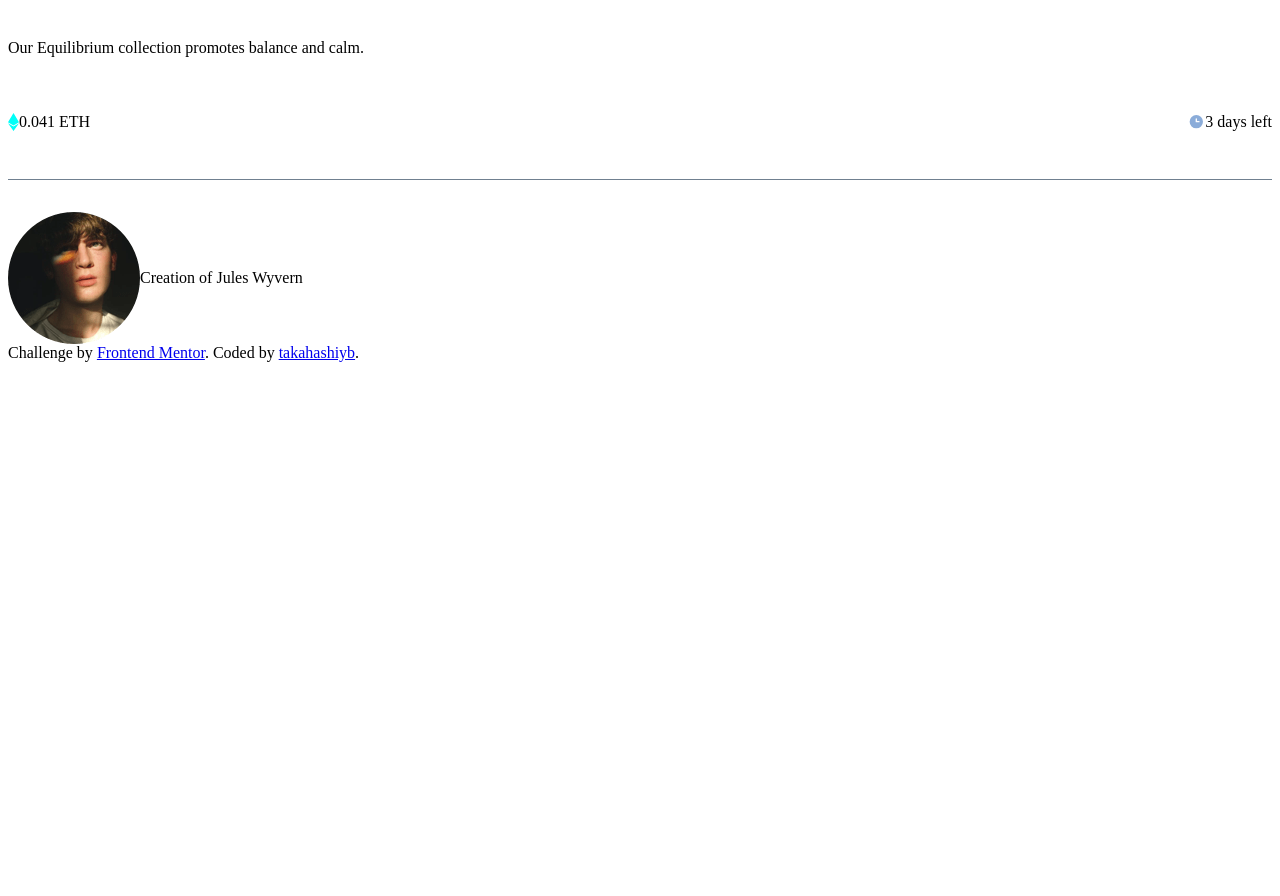
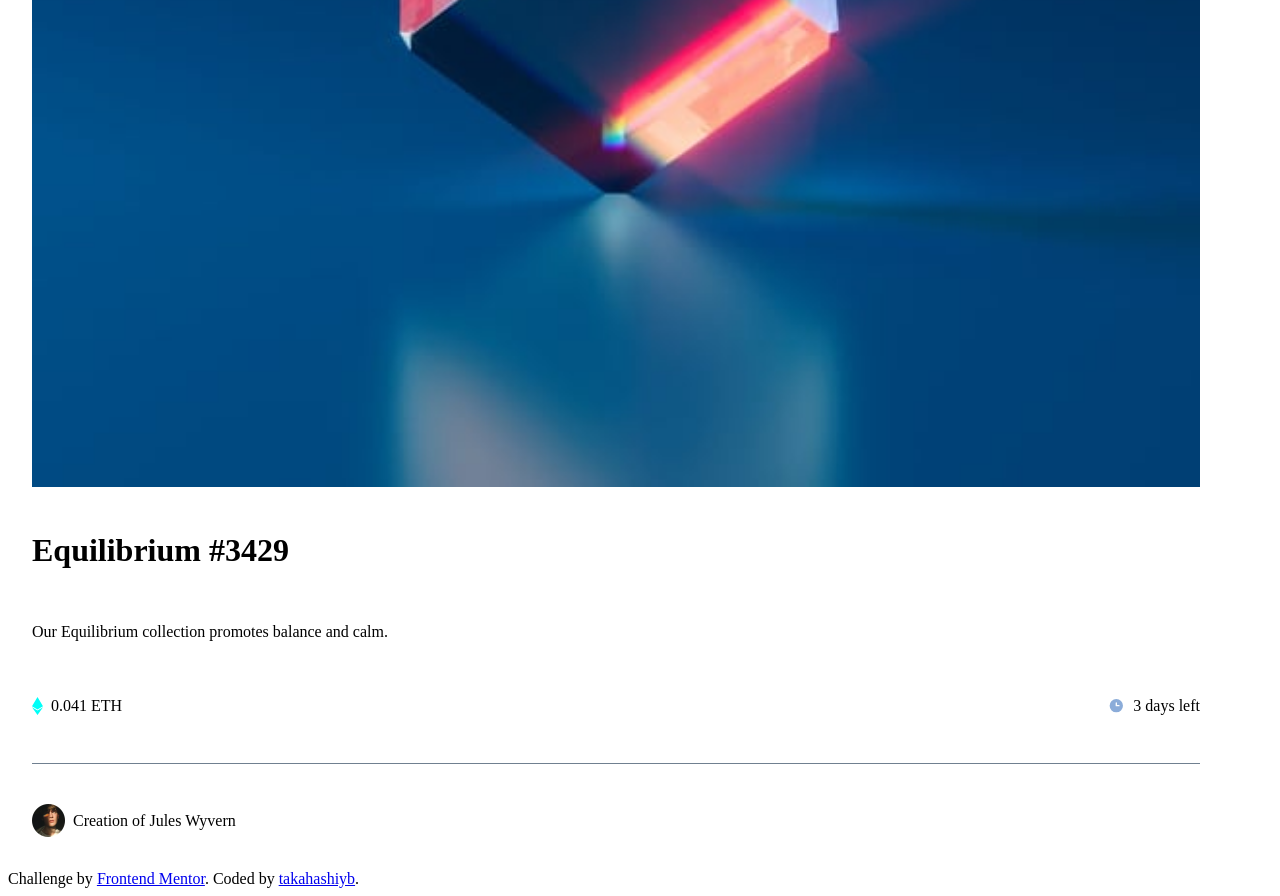
Before and after one commit to takahashiyb/nft-preview-card-component-main, a plain HTML site: page index.html in a window 1280 px wide. Shown: the part 713-1609 px from the top of the page. Before the commit the page ends 1083 px from the top, so only its background shows below. Drawn offline with Linux system fonts and the light colour scheme.

Commit message:
modified:   css/layout.css modified:   index.html

```diff
--- a/css/layout.css
+++ b/css/layout.css
@@ -5,9 +5,25 @@
   --spacing-300: 1.5rem;
 }
 
+body {
+  width: 95dvw;
+}
+
 .card {
   display: grid;
   row-gap: var(--spacing-300);
+  padding: var(--spacing-300);
+}
+
+.container-card-image {
+  width: 100%;
+  aspect-ratio: 1;
+  overflow: hidden;
+
+  img {
+    width: 100%;
+    object-fit: contain;
+  }
 }
 
 .container-card-text {
@@ -30,25 +46,19 @@
   grid-template-columns: repeat(2, 1fr);
 }
 
-.price {
+.marked-text {
   display: grid;
   grid-template-columns: min-content auto;
+  align-items: center;
+  column-gap: var(--spacing-100);
+}
+
+.price {
   justify-content: start;
-  align-items: center;
 }
 
 .duration {
-  display: grid;
-  grid-template-columns: min-content auto;
   justify-content: end;
-  align-items: center;
-}
-
-.container-artist-text {
-  display: grid;
-  grid-template-columns: min-content auto;
-  justify-content: start;
-  align-items: center;
 }
 
 hr {
@@ -57,3 +67,16 @@ hr {
   border: none;
   background-color: slategray;
 }
+
+.container-artist-text {
+  justify-content: start;
+
+  img {
+    height: 33px;
+  }
+
+  p {
+    white-space: nowrap;
+    flex-shrink: 0;
+  }
+}
--- a/index.html
+++ b/index.html
@@ -31,18 +31,18 @@
               </p>
             </div>
             <div class="container-art-status">
-              <div class="price">
+              <div class="price marked-text">
                 <img src="./images/icon-ethereum.svg" alt="icon ethereum" />
                 <p>0.041 ETH</p>
               </div>
-              <div class="duration">
+              <div class="duration marked-text">
                 <img src="./images/icon-clock.svg" alt="icon clock" />
                 <p>3 days left</p>
               </div>
             </div>
           </div>
           <hr />
-          <div class="container-artist-text">
+          <div class="container-artist-text marked-text">
             <img src="./images/image-avatar.png" alt="artist avatar" />
             <p>
               <span>Creation of</span>
```
